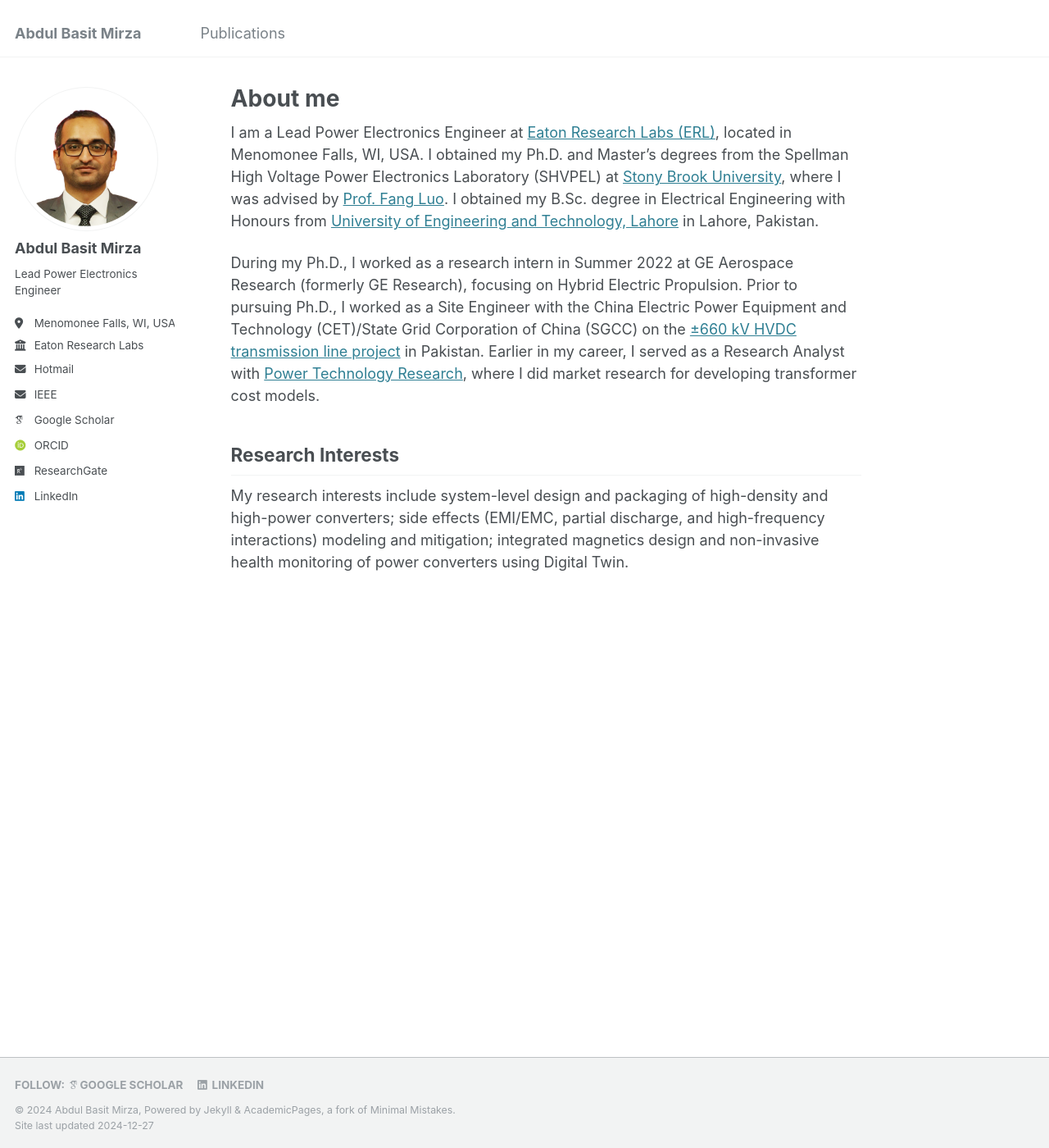
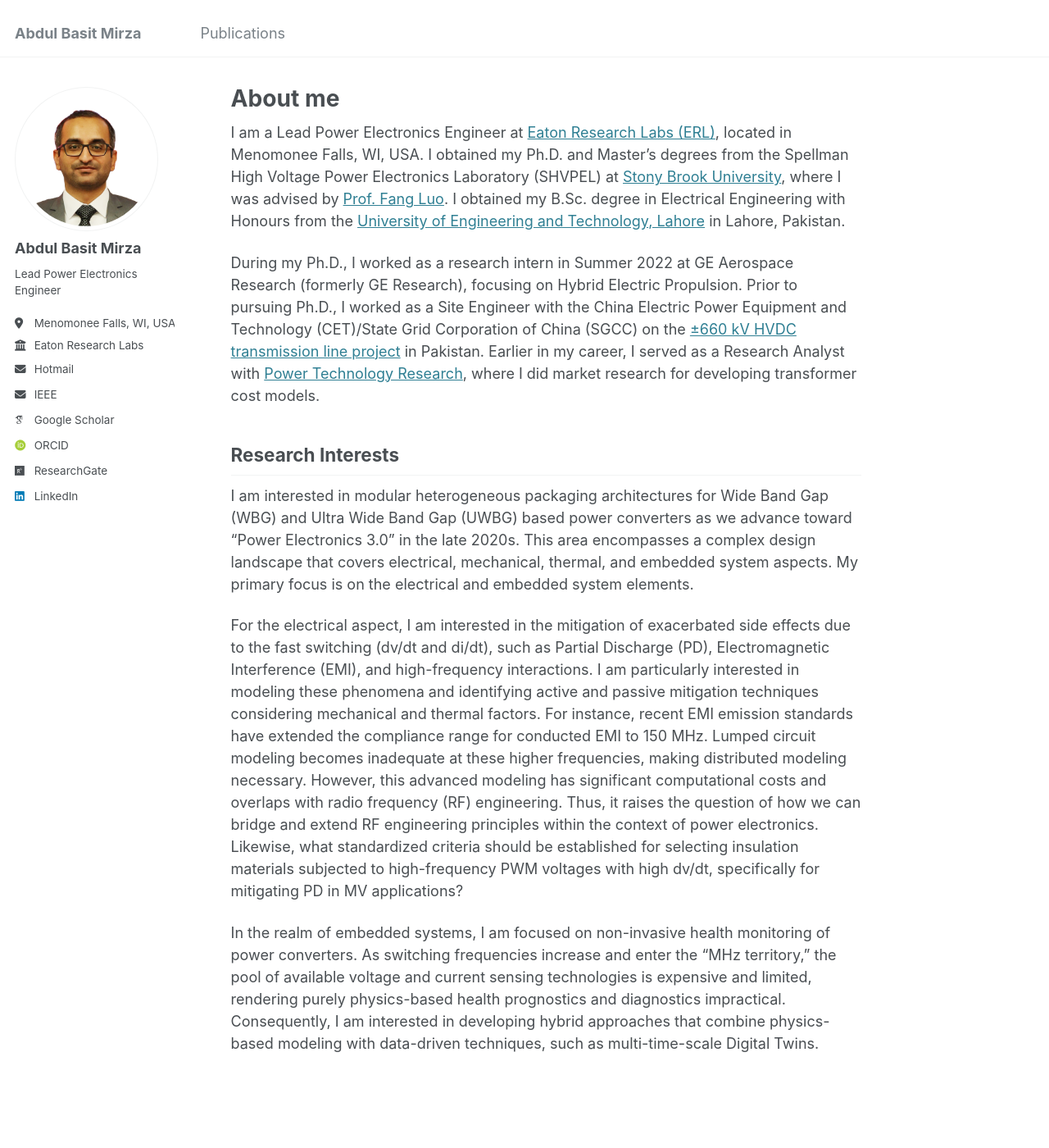
Before and after one commit to AbdulBasitMirza/abdulbasitmirza.github.io, a Jekyll site: the page built from _pages/about.md, in a window 1280 px wide and 1400 px high. Shown: the whole window at 82% size. Built offline with Jekyll 4.4.1, drawn with Linux system fonts in a browser that asks for light colours; some web fonts are replaced.

Commit message:
Update about.md

```diff
--- a/_pages/about.md
+++ b/_pages/about.md
@@ -7,12 +7,15 @@ redirect_from:
   - /about.html
 ---
 
-I am a Lead Power Electronics Engineer at [Eaton Research Labs (ERL)](https://www.eaton.com/us/en-us/company/research-and-development.html), located in Menomonee Falls, WI, USA. I obtained my Ph.D. and Master's degrees from the Spellman High Voltage Power Electronics Laboratory (SHVPEL) at [Stony Brook University](https://www.stonybrook.edu), where I was advised by [Prof. Fang Luo](https://www.stonybrook.edu/commcms/electrical/people/-core_faculty/luo_fang). I obtained my B.Sc. degree in Electrical Engineering with Honours from [University of Engineering and Technology, Lahore](https://www.uet.edu.pk/home/) in Lahore, Pakistan.
+I am a Lead Power Electronics Engineer at [Eaton Research Labs (ERL)](https://www.eaton.com/us/en-us/company/research-and-development.html), located in Menomonee Falls, WI, USA. I obtained my Ph.D. and Master's degrees from the Spellman High Voltage Power Electronics Laboratory (SHVPEL) at [Stony Brook University](https://www.stonybrook.edu), where I was advised by [Prof. Fang Luo](https://www.stonybrook.edu/commcms/electrical/people/-core_faculty/luo_fang). I obtained my B.Sc. degree in Electrical Engineering with Honours from the [University of Engineering and Technology, Lahore](https://www.uet.edu.pk/home/) in Lahore, Pakistan.
 
 During my Ph.D., I worked as a research intern in Summer 2022 at GE Aerospace Research (formerly GE Research), focusing on Hybrid Electric Propulsion. Prior to pursuing Ph.D., I worked as a Site Engineer with the China Electric Power Equipment and Technology (CET)/State Grid Corporation of China (SGCC) on the [±660 kV HVDC transmission line project](https://cpec.gov.pk/project-details/17) in Pakistan. Earlier in my career, I served as a Research Analyst with [Power Technology Research](https://ptr.inc), where I did market research for developing transformer cost models.
 
 
 Research Interests
 -----
+I am interested in modular heterogeneous packaging architectures for Wide Band Gap (WBG) and Ultra Wide Band Gap (UWBG) based power converters as we advance toward "Power Electronics 3.0" in the late 2020s. This area encompasses a complex design landscape that covers electrical, mechanical, thermal, and embedded system aspects. My primary focus is on the electrical and embedded system elements.
 
-My research interests include system-level design and packaging of high-density and high-power converters; side effects (EMI/EMC, partial discharge, and high-frequency interactions) modeling and mitigation; integrated magnetics design and non-invasive health monitoring of power converters using Digital Twin.
+For the electrical aspect, I am interested in the mitigation of exacerbated side effects due to the fast switching (dv/dt and di/dt), such as Partial Discharge (PD), Electromagnetic Interference (EMI), and high-frequency interactions. I am particularly interested in modeling these phenomena and identifying active and passive mitigation techniques considering mechanical and thermal factors. For instance, recent EMI emission standards have extended the compliance range for conducted EMI to 150 MHz. Lumped circuit modeling becomes inadequate at these higher frequencies, making distributed modeling necessary. However, this advanced modeling has significant computational costs and overlaps with radio frequency (RF) engineering. Thus, it raises the question of how we can bridge and extend RF engineering principles within the context of power electronics. Likewise, what standardized criteria should be established for selecting insulation materials subjected to high-frequency PWM voltages with high dv/dt, specifically for mitigating PD in MV applications?
+
+In the realm of embedded systems, I am focused on non-invasive health monitoring of power converters. As switching frequencies increase and enter the "MHz territory," the pool of available voltage and current sensing technologies is expensive and limited, rendering purely physics-based health prognostics and diagnostics impractical. Consequently, I am interested in developing hybrid approaches that combine physics-based modeling with data-driven techniques, such as multi-time-scale Digital Twins.
```
